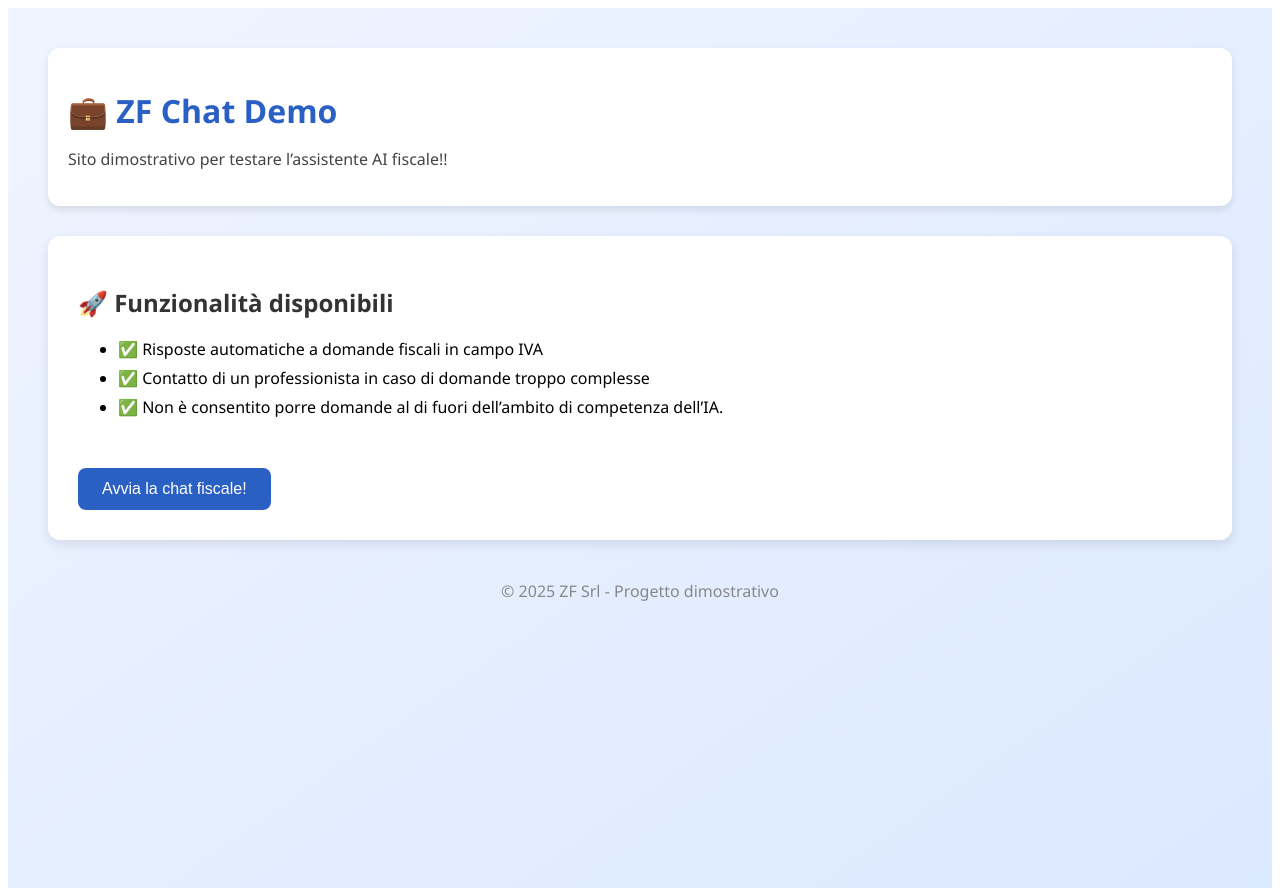
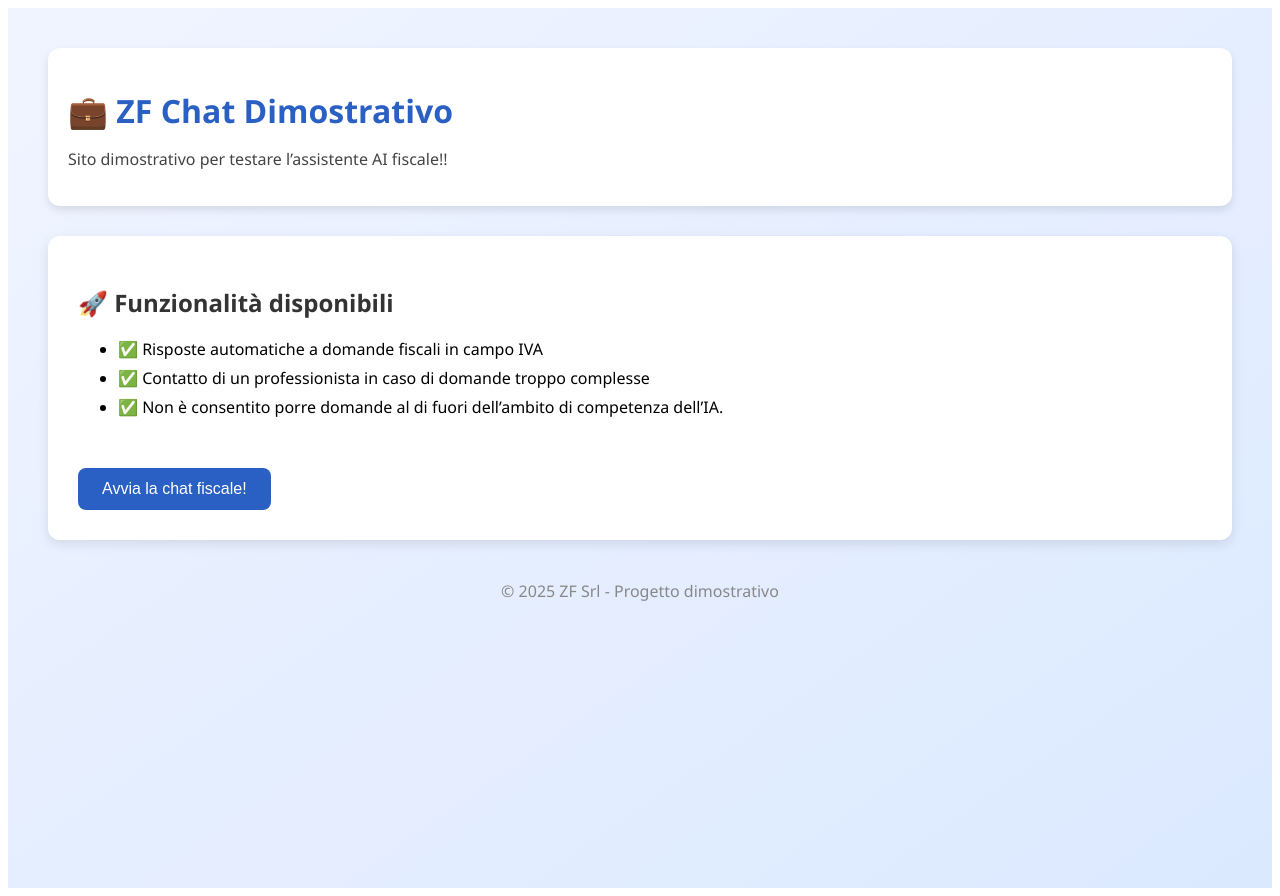
Before and after one commit to ZFDavide/zf-chat-demo, a React (Create React App) app: page / in a window 1280 px wide. Built offline with nearby package versions, Linux system fonts and the light colour scheme.

Commit message:
Update App.js

```diff
--- a/src/App.js
+++ b/src/App.js
@@ -18,7 +18,7 @@ function App() {
         boxShadow: "0 4px 8px rgba(0,0,0,0.1)",
         marginBottom: "30px"
       }}>
-        <h1 style={{ color: "#2a60c3", marginBottom: "10px" }}>💼 ZF Chat Demo</h1>
+        <h1 style={{ color: "#2a60c3", marginBottom: "10px" }}>💼 ZF Chat Dimostrativo</h1>
         <p style={{ color: "#444" }}>
           Sito dimostrativo per testare l’assistente AI fiscale!!
         </p>
```
